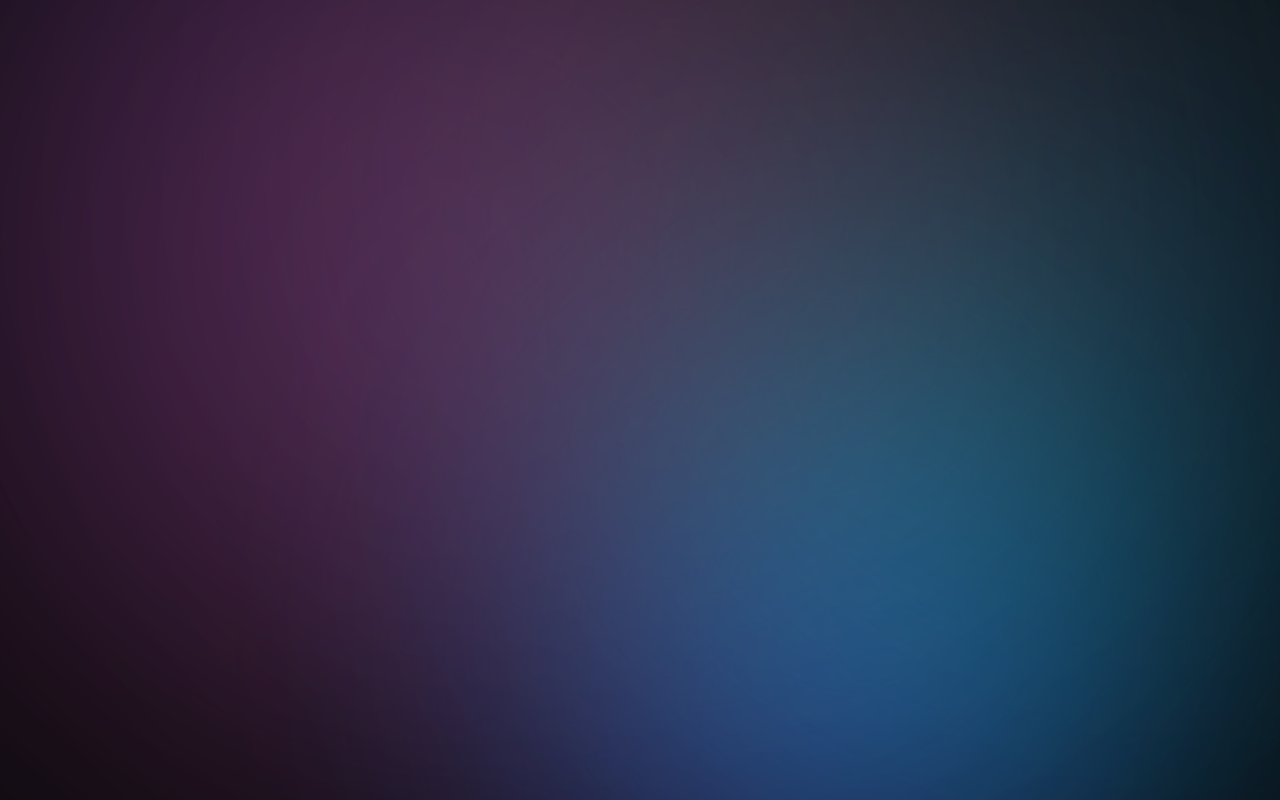
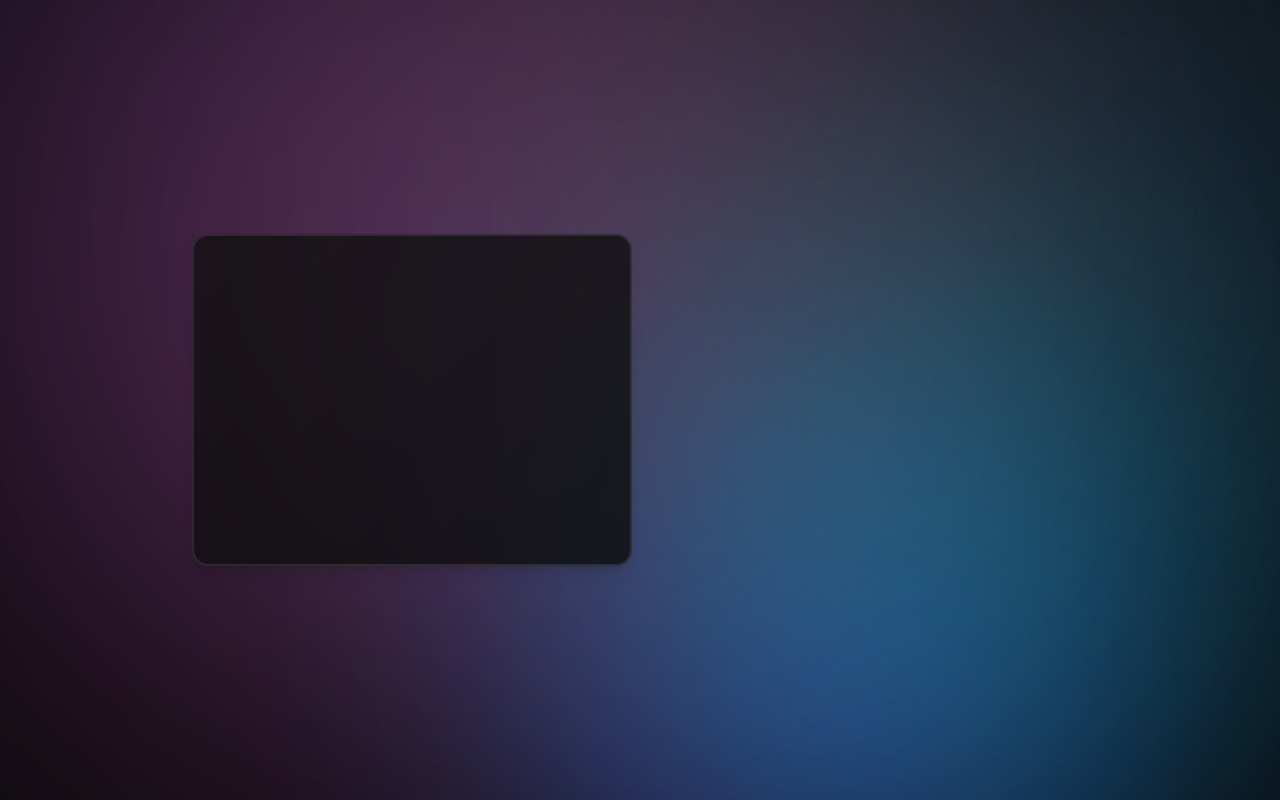
Before and after one commit to aritra0085/portfolioN, a React (Vite) app: page / in a window 1280 px wide. Built offline with nearby package versions, Linux system fonts and the light colour scheme.

Commit message:
make one box

```diff
--- a/src/App.jsx
+++ b/src/App.jsx
@@ -83,7 +83,10 @@ function App() {
         className="main-grid"
         >
 
-
+          <motion.div variants={itemVariants}
+          className="card card-cyan md:col-span-1
+          row-span-3 flex flex-col justify-center gap-3">
+          </motion.div>
         </motion.main>
       </div>
     </>
```
